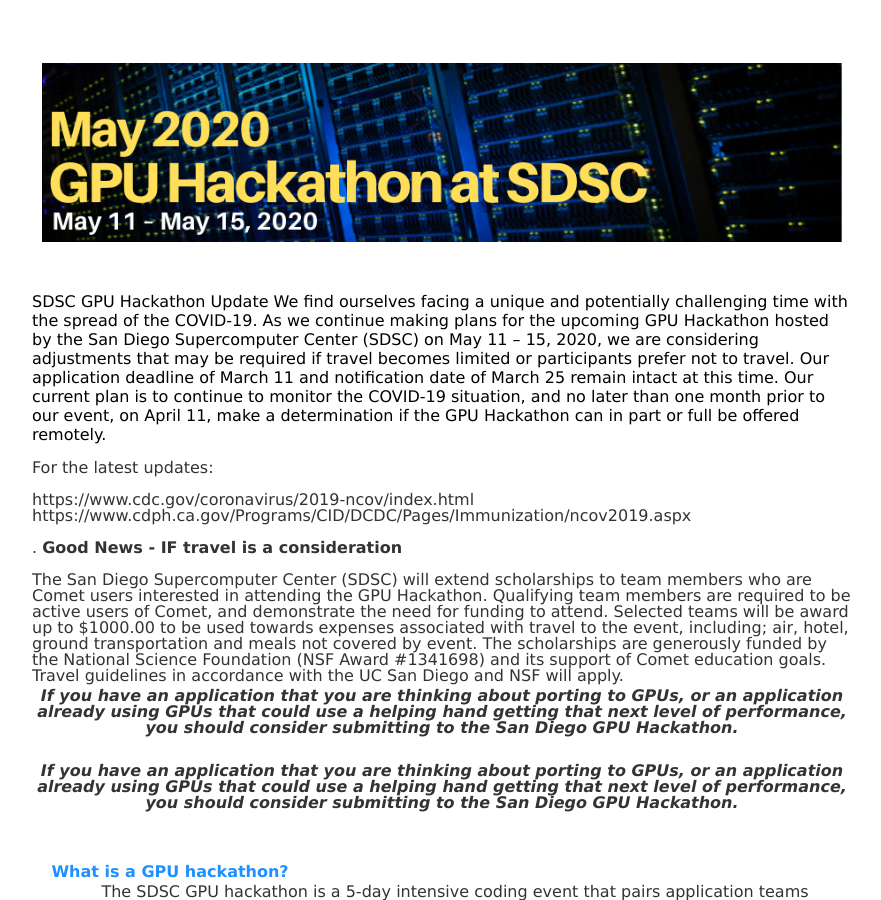
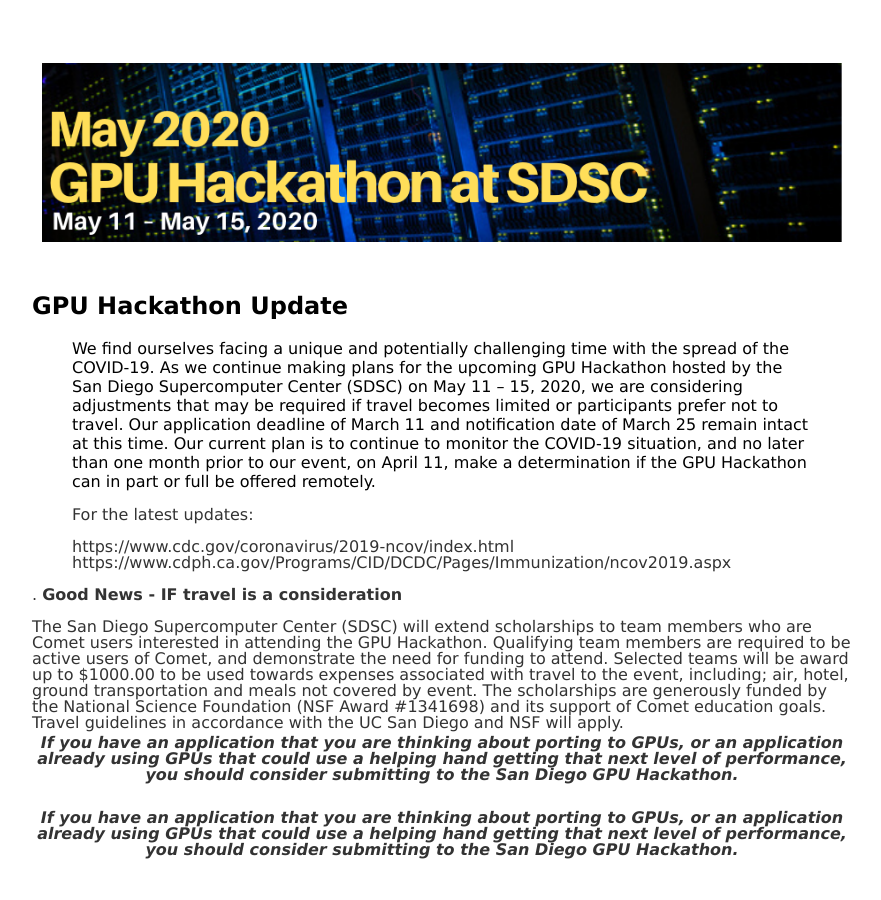
Before and after one commit to sdsc-hpc-training/sdsc-hpc-training.github.io, a Jekyll site: the page built from gpuhackathon/index.html, in a window 1280 px wide and 900 px high. Shown: the whole window, without its empty margins (198-1079 px from the left). Built offline with Jekyll 4.4.1, drawn with Linux system fonts in a browser that asks for light colours.

Commit message:
Update index.html

```diff
--- a/gpuhackathon/index.html
+++ b/gpuhackathon/index.html
@@ -7,20 +7,22 @@
 <img src="./images/gpuhackathon_weblogo.v4.png" alt="SDSC GPU Hackathon" width="800px" class="center"/>
 </td></tr>
 <tr><td align='left' valign='top'>&nbsp; </td></tr>
-                                                                                                     <tr><td align='left' valign='top'>&nbsp; </td></tr>
+<tr><td align='left' valign='top'>&nbsp; </td></tr>
 <tr><td align='left' valign='top'>
-  SDSC GPU Hackathon Update
+<h2>GPU Hackathon Update </h2>
+<blockquote>
 We find ourselves facing a unique and potentially challenging time with the spread of the COVID-19.
 As we continue making plans for the upcoming GPU Hackathon hosted by the San Diego Supercomputer Center
 (SDSC) on May 11 – 15, 2020, we are considering adjustments that may be required if travel becomes
-limited or participants prefer not to travel.   Our application deadline of March 11 and notification
-date of March 25 remain intact at this time.  Our current plan is to continue to monitor the COVID-19
+limited or participants prefer not to travel. Our application deadline of March 11 and notification
+date of March 25 remain intact at this time. Our current plan is to continue to monitor the COVID-19
 situation, and no later than one month prior to our event, on April 11, make a determination if the
 GPU Hackathon can in part or full be offered remotely.
 <p>For the latest updates:
 <p>
 https://www.cdc.gov/coronavirus/2019-ncov/index.html
 https://www.cdph.ca.gov/Programs/CID/DCDC/Pages/Immunization/ncov2019.aspx
+</blockquote>
 <p>
 <p>.
 <b>Good News - IF travel is a consideration</b>
```
